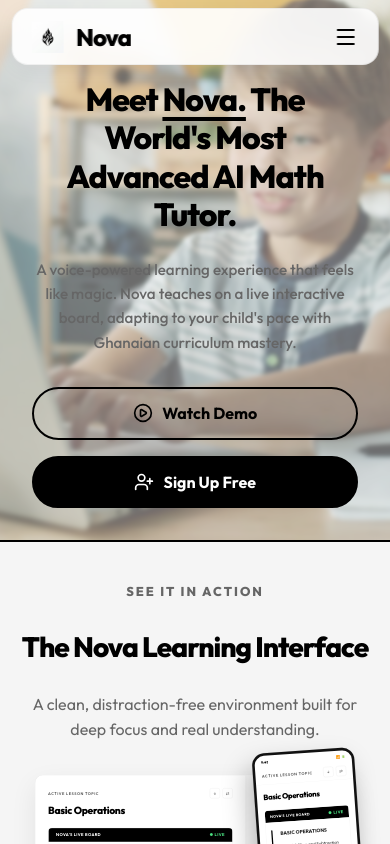
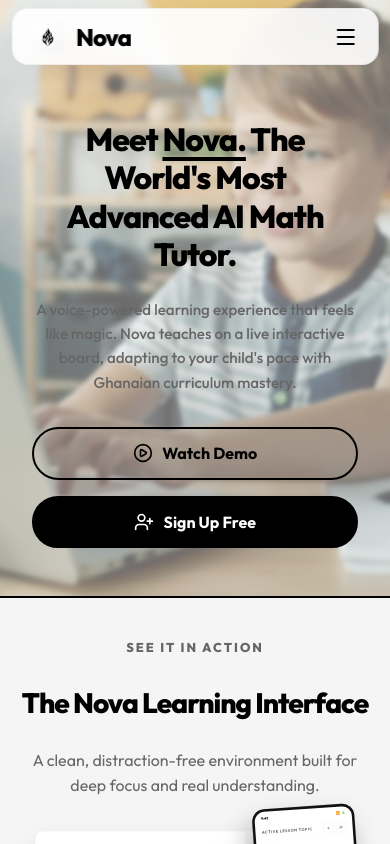
Before and after one commit to kingofalldevs/voice-tutor-frontend, a React (Vite) app: page / in a window 390 px wide. Shown: the top 844 px of the page. Built offline with nearby package versions, Linux system fonts and the light colour scheme; no server answers.

Commit message:
Increase hero top padding on mobile to clear nav bar

```diff
--- a/src/components/LandingPage.css
+++ b/src/components/LandingPage.css
@@ -1047,7 +1047,7 @@
 /* Small Phone */
 @media (max-width: 480px) {
   .hero-section {
-    padding: 5rem 1rem 2rem;
+    padding: 7.5rem 1rem 3rem;
   }
 
   .hero-title {
```
